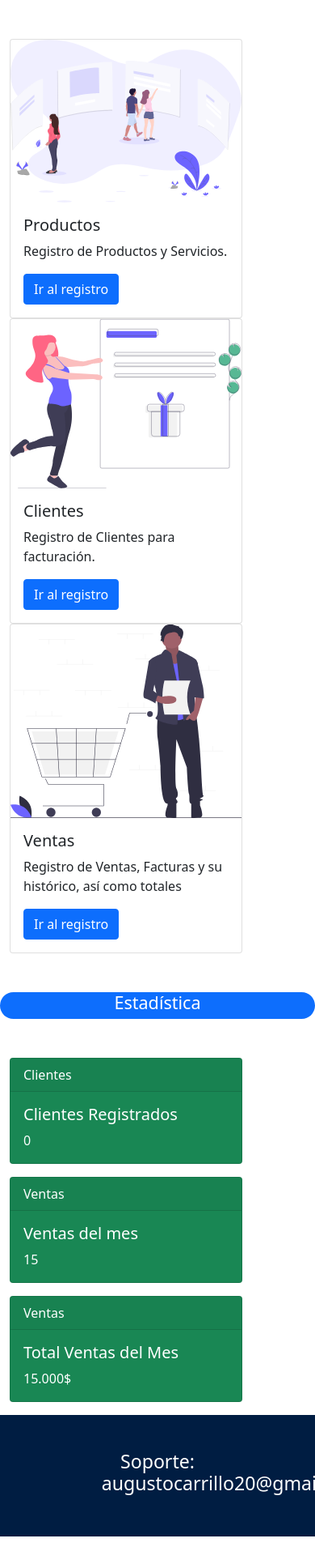
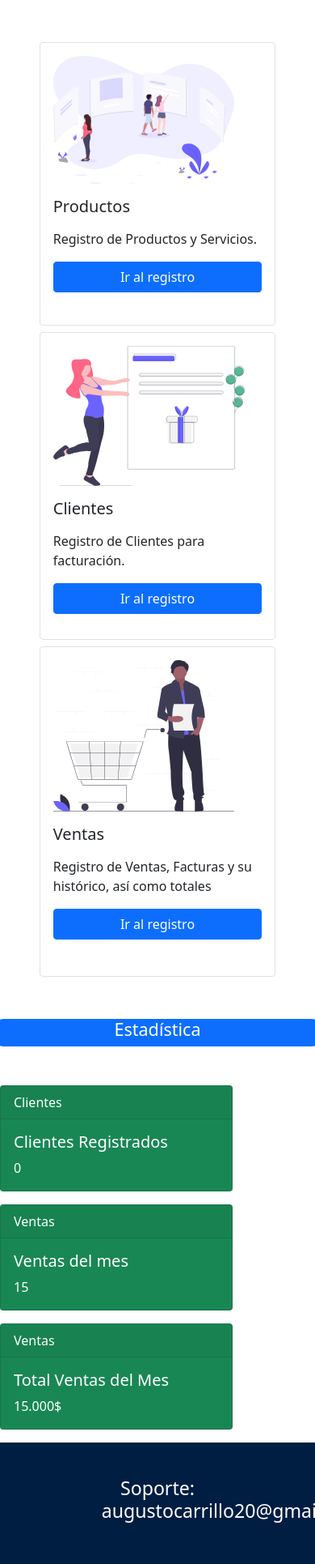
Before and after one commit to Joystickero17/bucellarii, a Django app: page / in a window 390 px wide; the page is wider, and only the part inside the window is pictured. Shown: the part 106-2037 px from the top of that part at 81% size. Before the commit the page ends 2003 px from the top of that part, so only its background shows below. Run offline with Django 3.2, Linux system fonts and the light colour scheme; data that the repository does not hold is empty; some libraries are stand-ins or nearby versions.

Commit message:
Fixes in inicio.html
fixed cards either for large view and responsive view
fixes remaining in the row above of statistics

```diff
--- a/core/templates/core/inicio.html
+++ b/core/templates/core/inicio.html
@@ -3,35 +3,31 @@
 
 {% block content %}
 <div class="container">
-    <div class="row my-5">
-        <div class="col-md-4">
-            <div class="card" style="width: 18rem;">
-                <img src="{% static 'img/products.svg' %}" class="card-img-top" alt="...">
-                <div class="card-body">
-                    <h5 class="card-title">Productos</h5>
-                    <p class="card-text">Registro de Productos y Servicios.</p>
-                    <a href="{% url 'productos' page=1 %}" class="btn btn-primary">Ir al registro</a>
+    <div class="row justify-content-around my-5">
+        <div class="col-9 col-md-3 border rounded p-3 m-1">
+
+            <img src="{% static 'img/products.svg' %}" class="img-fluid h-50" alt="...">
+
+            <h5 class="my-3">Productos</h5>
+            <p class="h-10">Registro de Productos y Servicios.</p>
+            <a href="{% url 'productos' page=1 %}" class="btn btn-primary d-block d-sm-block d-md-inline-block">Ir al registro</a>
+
+
         </div>
+        <div class="col-9 col-md-3 border rounded p-3 m-1">
+
+            <img src="{% static 'img/clientes.svg' %}" class="img-fluid h-50" alt="...">
+
+            <h5 class="my-3">Clientes</h5>
+            <p class="h-10">Registro de Clientes para facturación.</p>
+            <a href="{% url 'clientes' page=1 %}" class="btn btn-primary d-block d-sm-block d-md-inline-block">Ir al registro</a>
+
         </div>
-        </div>
-        <div class="col-md-4">
-            <div class="card" style="width: 18rem;">
-                <img src="{% static 'img/clientes.svg' %}" class="card-img-top" alt="...">
-                <div class="card-body">
-                    <h5 class="card-title">Clientes</h5>
-                    <p class="card-text">Registro de Clientes para facturación.</p>
-                    <a href="{% url 'clientes' page=1 %}" class="btn btn-primary">Ir al registro</a>
-                </div>
-            </div>
-        </div>
-        <div class="col-md-4">
-            <div class="card" style="width: 18rem;">
-                <img src="{% static 'img/ventas.svg' %}" class="card-img-top" alt="...">
-                <div class="card-body">
-                    <h5 class="card-title">Ventas</h5>
-                    <p class="card-text">Registro de Ventas, Facturas y su histórico, así como totales</p>
-                    <a href="{% url 'ventas' page=1 %}" class="btn btn-primary">Ir al registro</a>
-                </div>
+        <div class="col-9 col-md-3 border rounded p-3 m-1">
+            <img src="{% static 'img/ventas.svg' %}" class="img-fluid h-50" alt="...">
+            <h5 class="my-3">Ventas</h5>
+            <p class="h-10">Registro de Ventas, Facturas y su histórico, así como totales</p>
+            <a href="{% url 'ventas' page=1 %}" class="btn btn-primary d-block d-sm-block d-md-inline-block">Ir al registro</a>
         </div>
     </div>
 </div>
```
Lines whose indentation alone changed are shown as unchanged.
